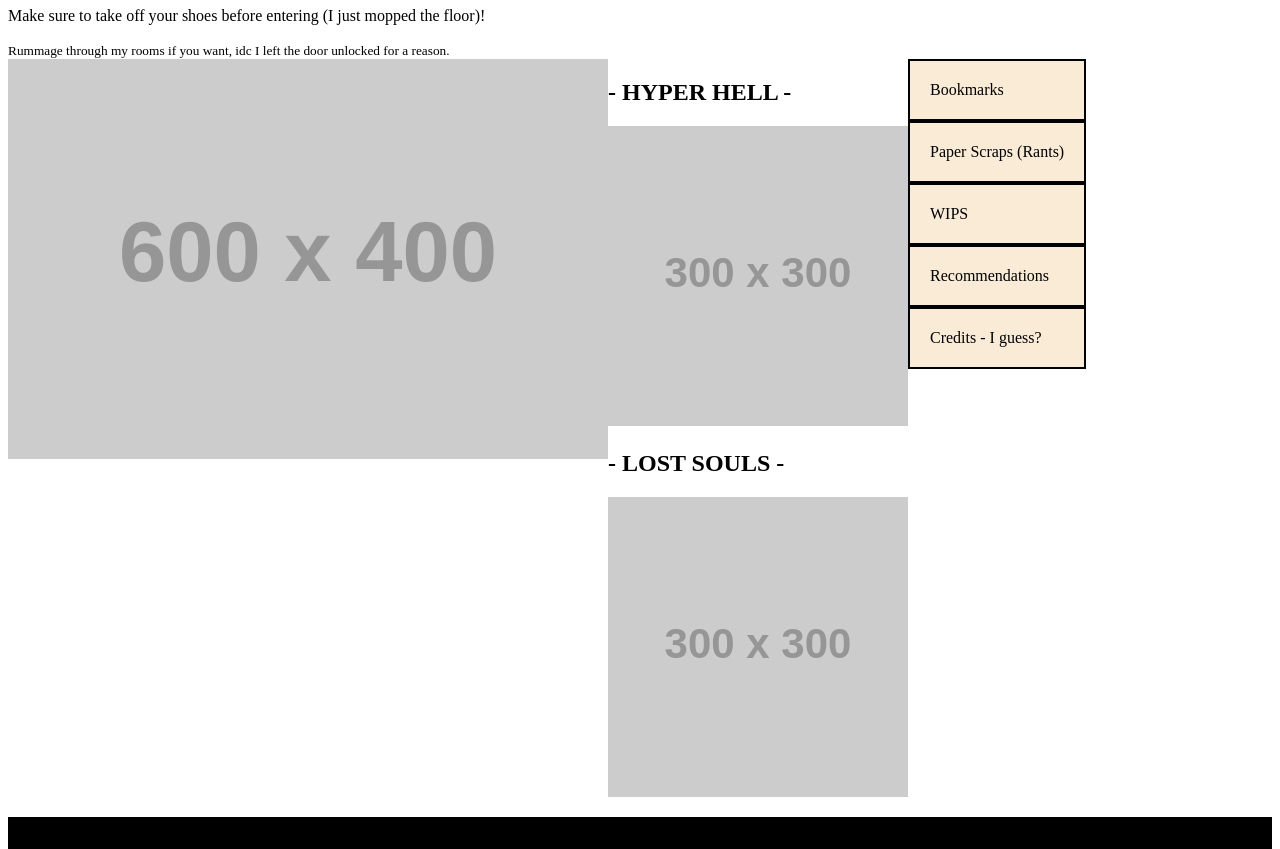
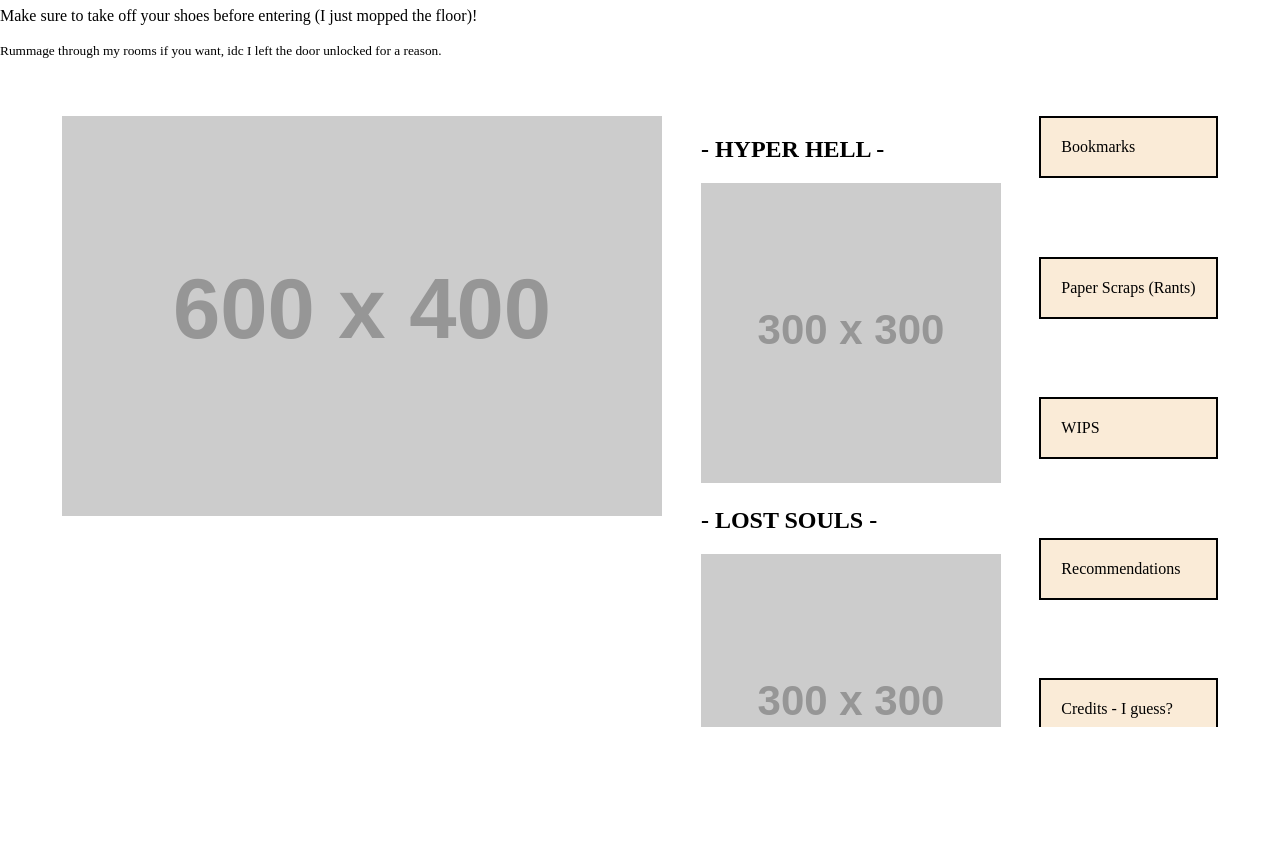
Before and after one commit to Ehhs-the-name/NeoCity, a plain HTML site: page index.html in a window 1280 px wide. Shown: the part 73-922 px from the top of the page. After the commit the page ends 800 px from the top, so only its background shows below. Drawn offline with Linux system fonts and the light colour scheme; placeholder pictures from the web are drawn by us.

Commit message:
attempted to make containers fit on one screen (failed)

```diff
--- a/index.html
+++ b/index.html
@@ -34,6 +34,7 @@
         welcome to your fate >:) -->
     <!-- </div> -->
 
+    <div class="wrap">
     <header class="main-title">
         <h1>
             Welcome, Welcome, <span>welcome</span> to my home!
@@ -48,7 +49,7 @@
             <img src="https://placehold.co/600X400">
         </div>
 
-        <div>
+        <div class="middle-buttons">
 
             <div class="hyperhell">
                 <h2>- HYPER HELL -</h2>
@@ -97,6 +98,7 @@
         </div> -->
         <p>footer...</p>
     </footer>
+    </div>
 
     <script src="words-script.js"></script>
     <script src="mp-script.js"></script>
--- a/main-page-style.css
+++ b/main-page-style.css
@@ -1,3 +1,10 @@
+:root {
+    --headHeight: 15%;
+    --footHeight: 2rem;
+    --mainHeight: 100 - (var(--headHeight) + var(--footHeight));
+    /* --white: #ffffff; */
+  }
+
 html {
     width: 100%;
     height: 100%;
@@ -7,27 +14,45 @@ html {
 body {
     /* remember to choose a nice font */
     background-color: #ffffff;
+    height: 100%;
+    margin: 0;
     /* Colour's are bad, I know! */
 }
+
+div.wrap{ height:100%; overflow:hidden; }
 
 .music-player iframe{
     position: fixed;
     left: 0px;
     bottom: 0;
-    width: 100%;
-    max-height: 30px;
+    width: 100vw;
+    max-height: 25vh;
 
 }
 
 .main-title {
     /* display: flex; */
+    height: var(--headHeight);
 }
 
 .all-things{
+    margin: 3em 0;
+    padding: 0 1.5em; /*might remove*/
     position: relative;
-    max-width: 100%;
+    max-width: 98vw;
+    max-height: var(--mainHeight);
+    min-width: fit-content;
     display: flex;
     flex-flow: row nowrap;
+    justify-content: space-evenly;
+}
+
+div.middle-buttons {
+    max-height: min-content;
+}
+
+div.middle-buttons img {
+    max-height: 20%;
 }
 
 nav {
@@ -37,6 +62,8 @@ nav {
     flex-flow: column nowrap;
     gap: 1.2 rem;
     max-width: 15%;
+    max-height: 78vh;
+    justify-content: space-between;
     /* float: right; */
     /* z-index: 3; */
 }
@@ -49,7 +76,9 @@ nav div{
 }
 
 footer {
-    min-height: 2rem;
+    position: relative;
+    bottom: 0;
+    min-height: var(--footHeight);
     background-color: black;
 }
 
```
